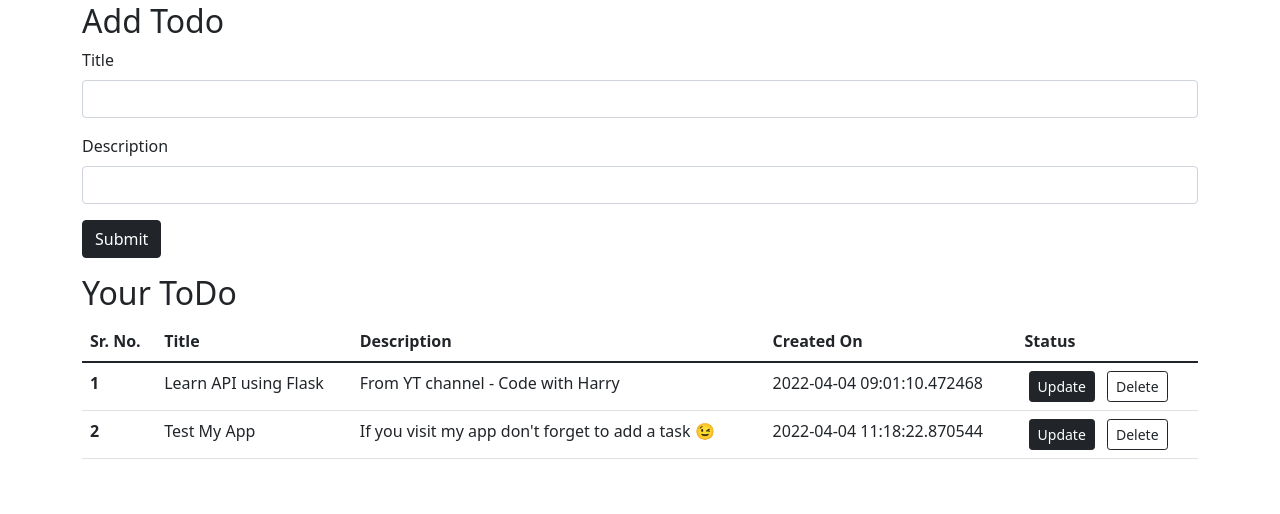
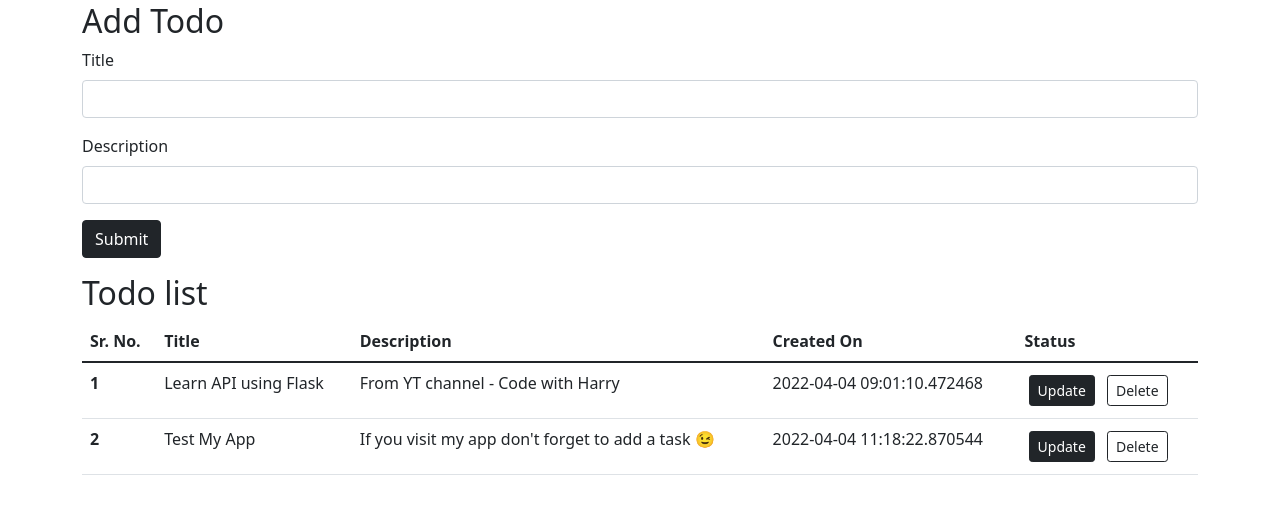
Before and after one commit to Abhilashgupta2706/MyTodo-FlaskApp, a Flask app: page / in a window 1280 px wide. Shown: the part 78-592 px from the top of the page. Run offline with Flask 2, Linux system fonts and the light colour scheme; data comes from the database, SQL or seed files in the repository.

Commit message:
Update index.html

```diff
--- a/templates/index.html
+++ b/templates/index.html
@@ -17,7 +17,7 @@
     </form>
 </div>
 <div class="container mt-3">
-    <h2>Your ToDo</h2>
+    <h2>Todo list</h2>
     <table class="table">
         <thead>
             <tr>
@@ -41,8 +41,8 @@
                 <td>{{todo.desc}}</td>
                 <td>{{todo.data_created}}</td>
                 <td>
-                    <a href="/update/{{todo.srno}}" type="button" class="btn btn-dark btn-sm mx-1">Update</a>
-                    <a href="/delete/{{todo.srno}}" type="button" class="btn btn-outline-dark btn-sm mx-1">Delete</a>
+                    <a href="/update/{{todo.srno}}" type="button" class="btn btn-dark btn-sm my-1 mx-1">Update</a>
+                    <a href="/delete/{{todo.srno}}" type="button" class="btn btn-outline-dark btn-sm my-1 mx-1">Delete</a>
                 </td>
             </tr>
             {% endfor %}
```
